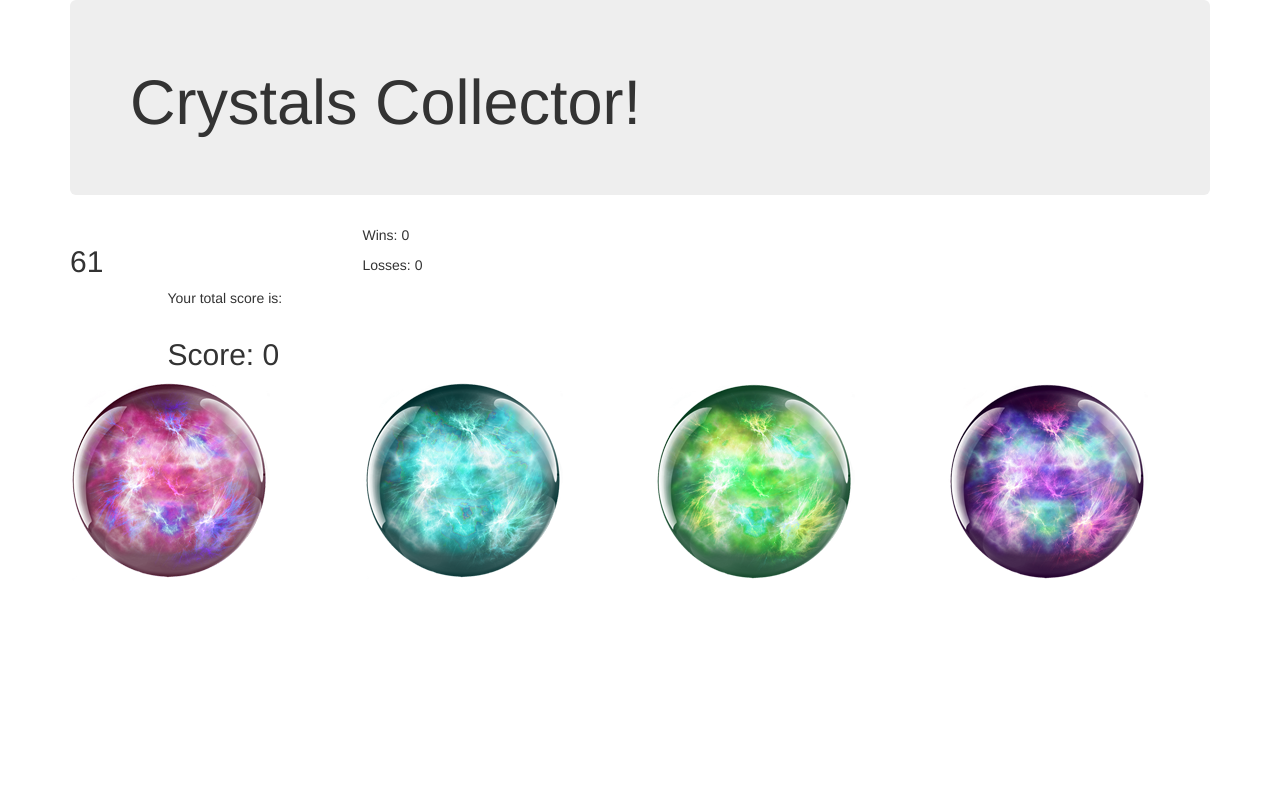
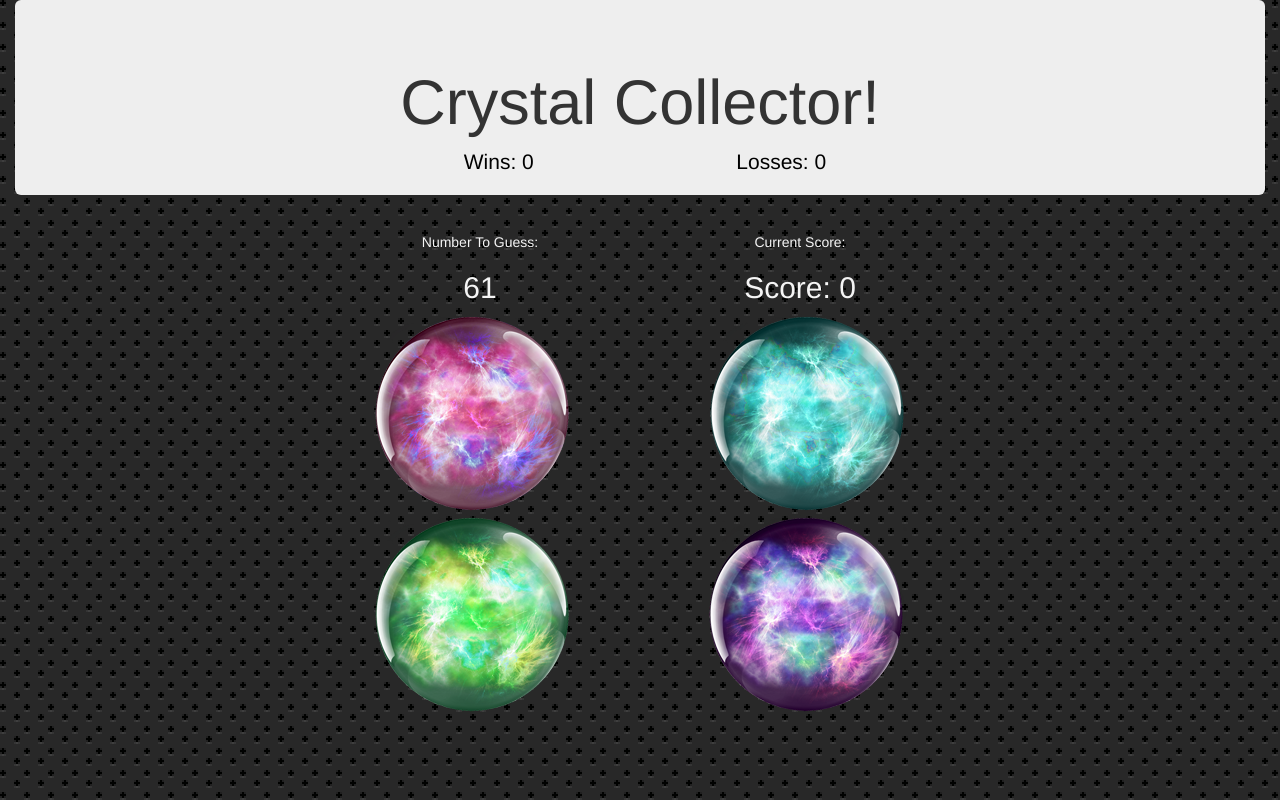
Before and after one commit to brainchomper/Crystal-Collector, a plain HTML site: page index.html in a window 1280 px wide. Drawn offline with Linux system fonts and the light colour scheme.

Commit message:
styling update

```diff
--- a/assets/css/style.css
+++ b/assets/css/style.css
@@ -0,0 +1,13 @@
+body {
+	background-image: url("../images/carbon_fibre_@2X.png");
+}
+h1,h2,h3,h4,h5 {
+	color: whitesmoke;
+}
+p {
+	color: black;
+}
+.crystalRow {
+	width: 80%;
+	margin: auto;
+}
--- a/index.html
+++ b/index.html
@@ -6,7 +6,7 @@
 	<meta http-equiv="X-UA-Compatible" content="IE=edge">
 	<meta name="viewport" content="width=device-width, initial-scale=1">
 	<meta name="description" content="Crystals Collector">
-	<title>Week 4 - Crystals Collector</title>
+	<title>Week 4 - Crystal Collector</title>
 	<script src="assets/js/jquery-3.3.1.min.js"></script>
 	<link rel="stylesheet" type="text/css" href="assets/css/bootstrap.css">
 	<link rel="stylesheet" type="text/css" href="assets/css/style.css">
@@ -14,50 +14,60 @@
 
 <body>
 
-	<div class="container">
+	<div class="container-fluid">
 
 		<div class="jumbotron">
 			<!-- header at the top -->
-			<h1>Crystals Collector!</h1>
+			<h1 align="center">Crystal Collector!</h1>
 			<!-- then come instructions -->
+			<div class="col-sm-3">
+			</div>
+			<div class="col-sm-3" align="center">
+				<p id="winsCounter">Wins: </p>
+			</div>
+			<div class="col-sm-3" align="center">
+				<p id="lossesCounter">losses: </p>
+			</div>
+			<div class="col-sm-3">
+			</div>
 		</div>
 
 		<!-- random number div and wins/losses div -->
+
 		<div class="row">
-			<div class="col-md-3 randomNumberDiv">
-				<h2 id="randomNumber">random#</h2>
+			<div class="col-sm-3">
+
 			</div>
-			<div class="col-md-3 winsLossesDiv">
-				<p id="winsCounter">Wins: </p>
-				<p id="lossesCounter">losses: </p>
+			<div class="col-sm-3" align="center">
+				<h5>Number To Guess:</h5>
+				<h2 id="randomNumber"></h2>
 			</div>
-		</div>
-		<!-- score text row -->
-		<div class="row">
-			<div class="col-md-3 col-md-offset-1 scoreDiv">
-				<p>Your total score is:</p>
-			</div>
-		</div>
-		<!-- user score div -->
-		<div class="row">
-			<div class="col-md-3 col-md-offset-1 scoreDiv">
+			<div class="col-sm-3" align="center">
+				<h5>Current Score:</h5>
 				<h2 id="userScore">score</h2>
 			</div>
+			<div class="col-sm-3"></div>
 		</div>
 		<!-- crystals -->
-		<div class="row">
-			<div class="col-md-3 crystal" value="crystal1">
+		<div class="row crystalRow" align="center">
+				<div class="col-sm-2"></div>
+			<div class="col-sm-4 crystal" value="crystal1">
 				<img src="assets/images/crystal1.png" alt="crystal1">
 			</div>
-			<div class="col-md-3 crystal" value="crystal2">
+			<div class="col-sm-4 crystal" value="crystal2">
 				<img src="assets/images/crystal2.png" alt="crystal2">
 			</div>
-			<div class="col-md-3 crystal" value="crystal3">
+			<div class="col-sm-2"></div>
+		</div>
+		<div class="row crystalRow" align="center">
+				<div class="col-sm-2"></div>
+			<div class="col-sm-4 crystal" value="crystal3">
 				<img src="assets/images/crystal3.png" alt="crystal3">
 			</div>
-			<div class="col-md-3 crystal" value="crystal4">
+			<div class="col-sm-4 crystal" value="crystal4">
 				<img src="assets/images/crystal4.png" alt="crystal4">
 			</div>
+			<div class="col-sm-2"></div>
 		</div>
 
 		<!-- now end the container	 -->
```
Also changed, not shown: assets/images/carbon_fibre_@2X.png (added).
